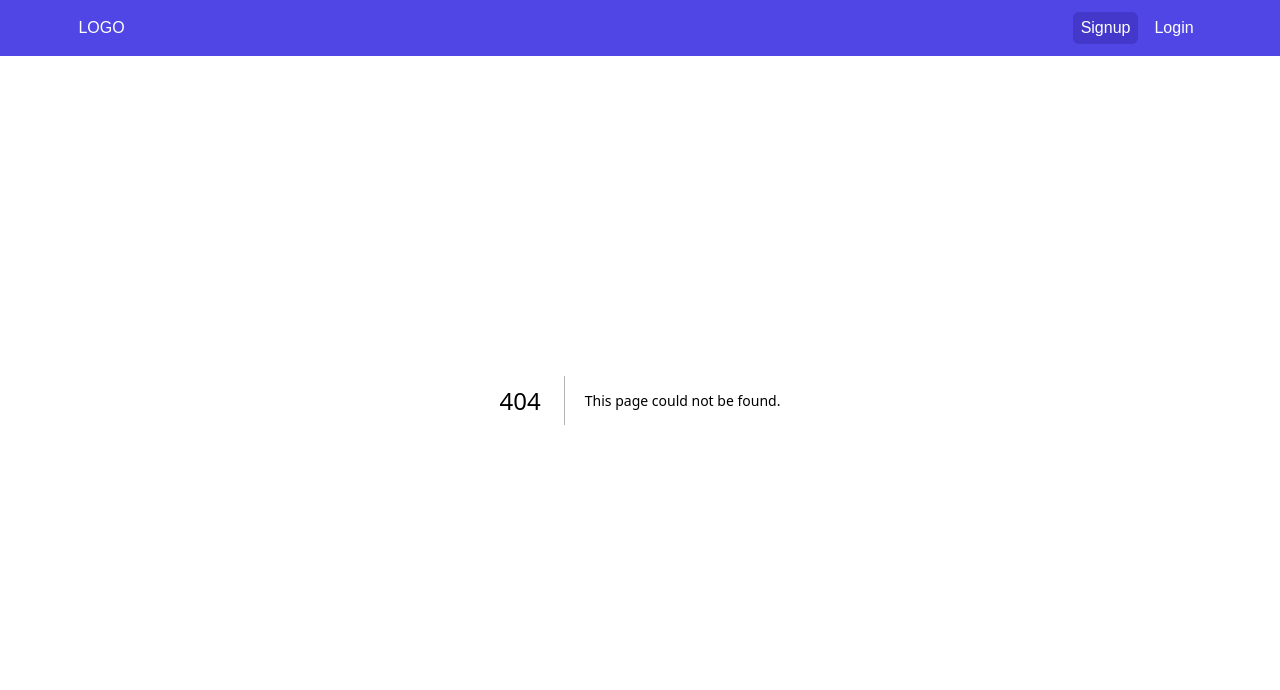
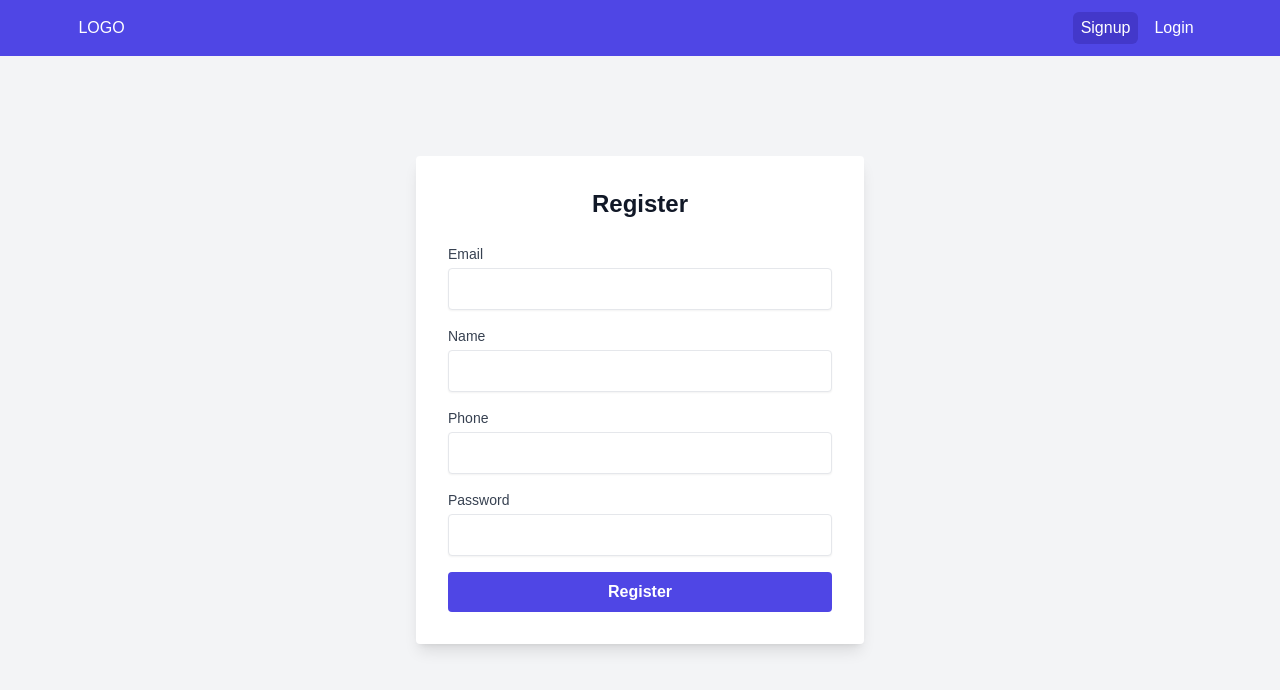
Before and after one commit to Hadayetullah/Medicine-Management-NextJs-tsx-Redux-Django-Postgresql, a Next.js app in the folder frontend/: page /signup in a window 1280 px wide. Before the commit this address had no page. Shown: the top 690 px of the page. Built offline with nearby package versions, Linux system fonts and the light colour scheme.

Commit message:
Create signup page

```diff
--- /dev/null
+++ b/frontend/app/signup/page.tsx
@@ -0,0 +1,131 @@
+"use client";
+
+import { useState } from "react";
+import { registerUser } from "../../lib/features/authSlice";
+import OtpModal from "../../components/OTPModal";
+import { useAppDispatch } from "@/lib/hooks";
+
+const Register = () => {
+  const dispatch = useAppDispatch();
+  const [formData, setFormData] = useState({
+    email: "",
+    name: "",
+    phone: "",
+    password: "",
+  });
+  const [showOtpModal, setShowOtpModal] = useState(false);
+  const [emailForOtp, setEmailForOtp] = useState("");
+
+  const handleChange = (e: React.ChangeEvent<HTMLInputElement>) => {
+    setFormData({
+      ...formData,
+      [e.target.name]: e.target.value,
+    });
+  };
+
+  const handleSubmit = async (e: React.FormEvent) => {
+    e.preventDefault();
+    const result = await dispatch(registerUser(formData));
+    if (result.meta.requestStatus === "fulfilled") {
+      // Open OTP modal if registration is successful
+      setEmailForOtp(formData.email);
+      setShowOtpModal(true);
+    }
+  };
+
+  return (
+    <div className="flex items-center justify-center min-h-screen bg-gray-100">
+      <div className="w-full max-w-md p-8 space-y-6 bg-white rounded shadow-lg">
+        <h2 className="text-2xl font-bold text-center text-gray-900">
+          Register
+        </h2>
+        <form onSubmit={handleSubmit} className="space-y-4">
+          <div>
+            <label
+              htmlFor="email"
+              className="block text-sm font-medium text-gray-700"
+            >
+              Email
+            </label>
+            <input
+              type="email"
+              name="email"
+              value={formData.email}
+              onChange={handleChange}
+              required
+              className="w-full px-3 py-2 mt-1 border rounded shadow-sm focus:ring-indigo-500 focus:border-indigo-500"
+            />
+          </div>
+
+          <div>
+            <label
+              htmlFor="name"
+              className="block text-sm font-medium text-gray-700"
+            >
+              Name
+            </label>
+            <input
+              type="text"
+              name="name"
+              value={formData.name}
+              onChange={handleChange}
+              required
+              className="w-full px-3 py-2 mt-1 border rounded shadow-sm focus:ring-indigo-500 focus:border-indigo-500"
+            />
+          </div>
+
+          <div>
+            <label
+              htmlFor="phone"
+              className="block text-sm font-medium text-gray-700"
+            >
+              Phone
+            </label>
+            <input
+              type="text"
+              name="phone"
+              value={formData.phone}
+              onChange={handleChange}
+              required
+              className="w-full px-3 py-2 mt-1 border rounded shadow-sm focus:ring-indigo-500 focus:border-indigo-500"
+            />
+          </div>
+
+          <div>
+            <label
+              htmlFor="password"
+              className="block text-sm font-medium text-gray-700"
+            >
+              Password
+            </label>
+            <input
+              type="password"
+              name="password"
+              value={formData.password}
+              onChange={handleChange}
+              required
+              className="w-full px-3 py-2 mt-1 border rounded shadow-sm focus:ring-indigo-500 focus:border-indigo-500"
+            />
+          </div>
+
+          <button
+            type="submit"
+            className="w-full px-4 py-2 font-semibold text-white bg-indigo-600 rounded hover:bg-indigo-700"
+          >
+            Register
+          </button>
+        </form>
+
+        {/* OTP Modal */}
+        {showOtpModal && (
+          <OtpModal
+            email={emailForOtp}
+            onClose={() => setShowOtpModal(false)}
+          />
+        )}
+      </div>
+    </div>
+  );
+};
+
+export default Register;
```
